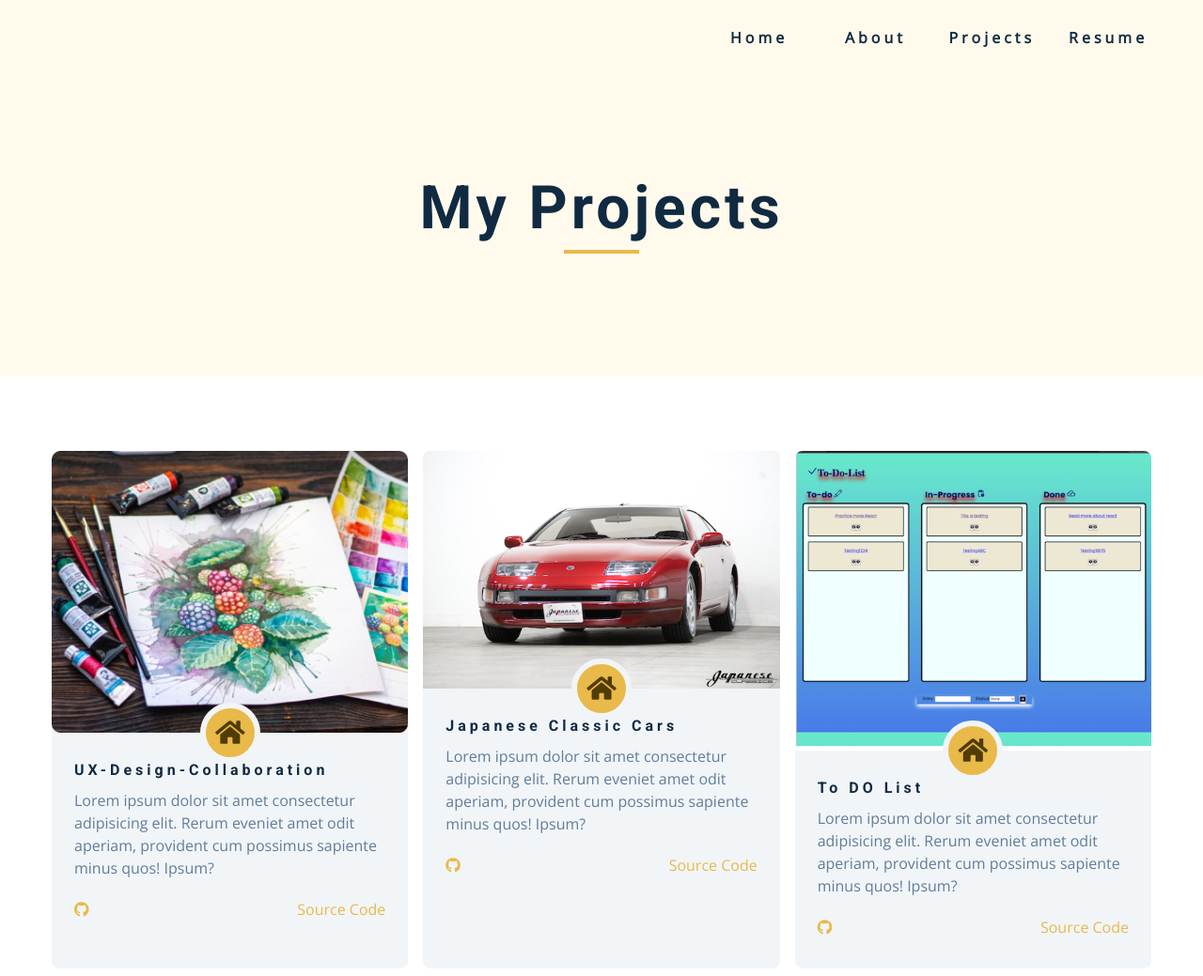
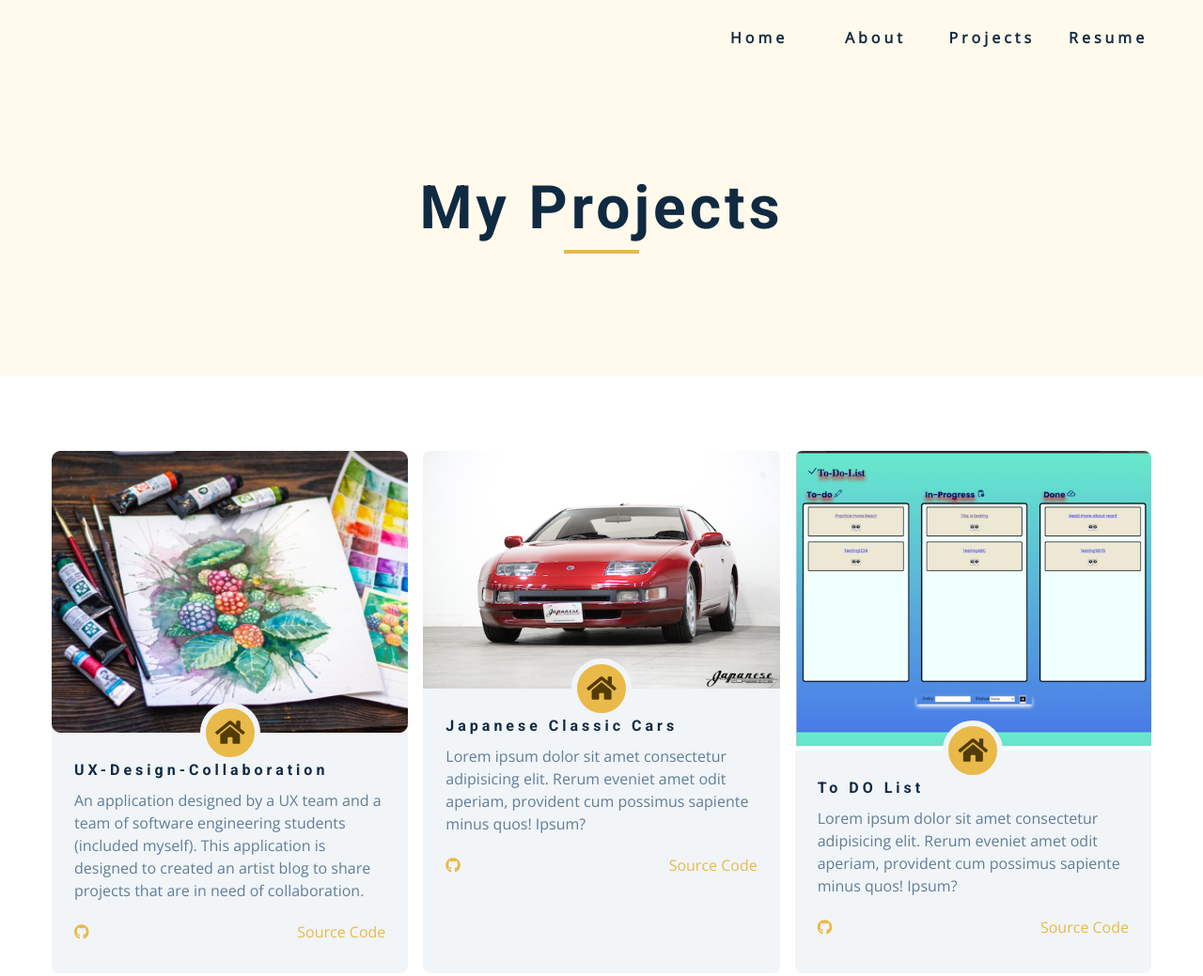
Before and after one commit to typhoon1zero2/PhongNguyen, a plain HTML site: page projects.html in a window 1280 px wide. Shown: the top 1039 px of the page at 94% size. Drawn offline with nearby package versions, Linux system fonts and the light colour scheme.

Commit message:
Updated codes

```diff
--- a/projects.html
+++ b/projects.html
@@ -111,9 +111,7 @@
           <div class="project-details">
             <h4>UX-Design-Collaboration</h4>
             <p>
-              Lorem ipsum dolor sit amet consectetur adipisicing elit. Rerum
-              eveniet amet odit aperiam, provident cum possimus sapiente minus
-              quos! Ipsum?
+              An application designed by a UX team  and a team of software engineering students (included myself). This application is designed to created an artist blog to share projects that are in need of collaboration.
             </p>
             <div class="project-footer">
               <span>
```
Also changed, not shown: index.html (+3 -2 lines).
